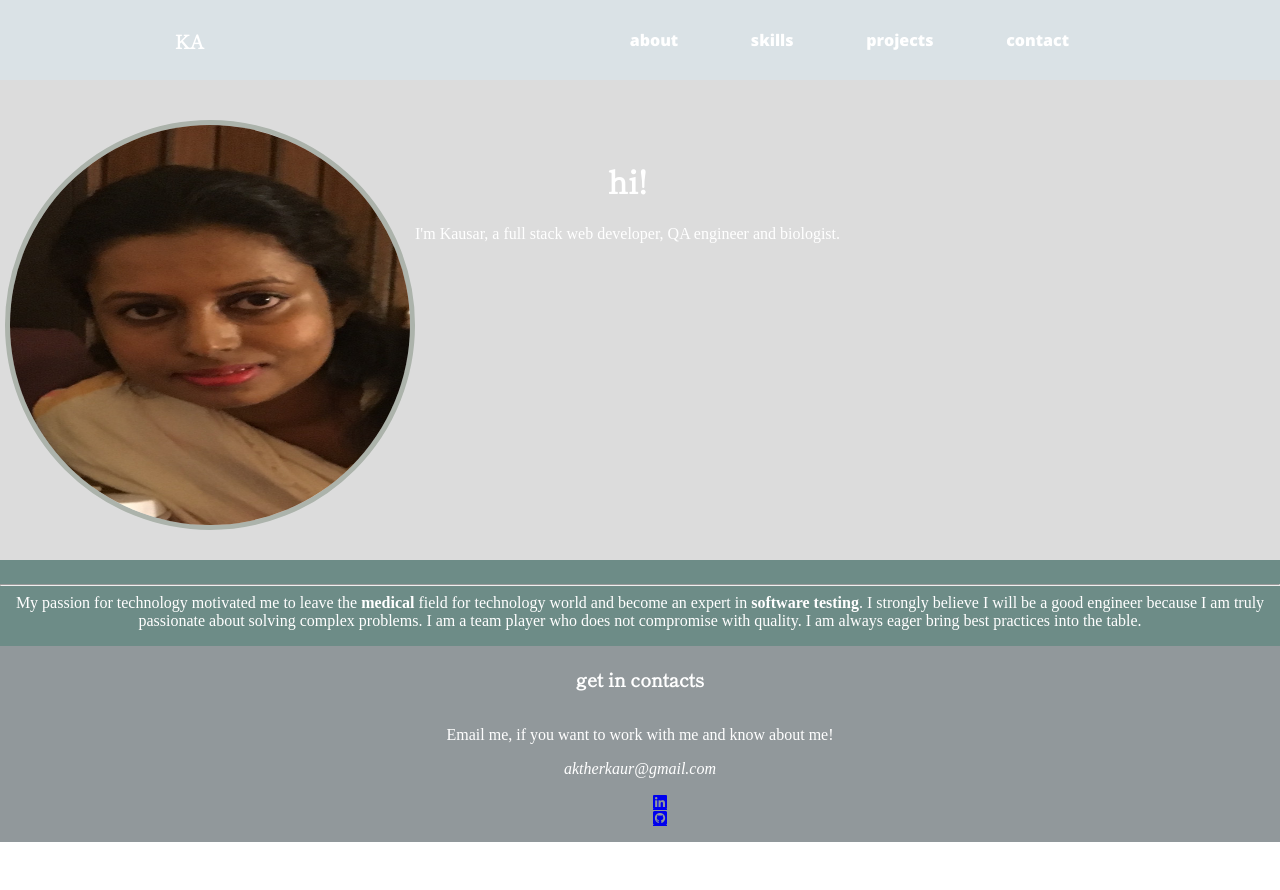
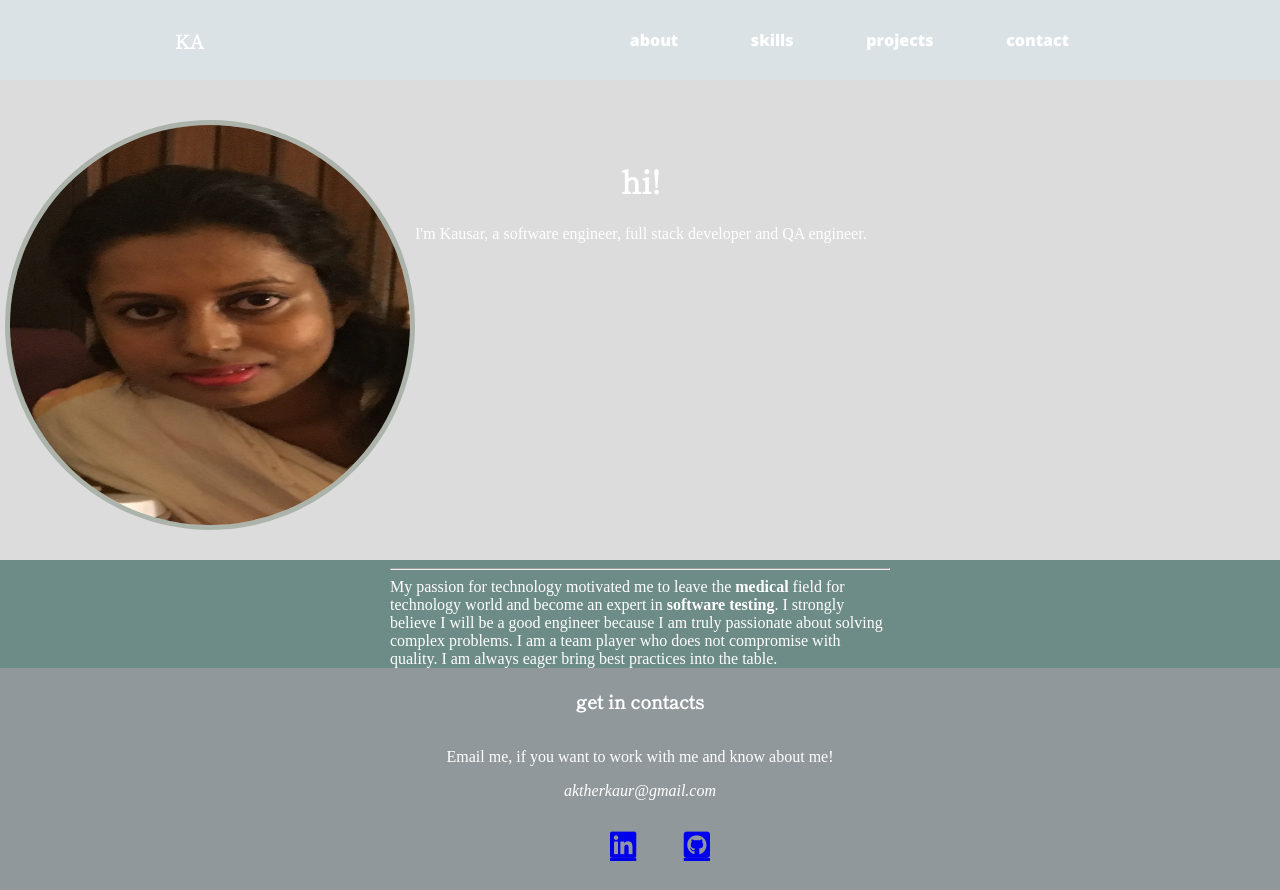
Before and after one commit to kakther/kausarakther-portfolio, a React (Create React App) app: page /about in a window 1280 px wide. Before the commit the page ends 842 px from the top, so only its background shows below. Built offline with nearby package versions, Linux system fonts and the light colour scheme.

Commit message:
resize icons

```diff
--- a/src/components/About.js
+++ b/src/components/About.js
@@ -11,7 +11,7 @@ function About() {
 
             <p id='about-me'>
                 <h1>hi!</h1>
-                I'm Kausar, a full stack web developer, QA engineer and biologist.
+                I'm Kausar, a software engineer, full stack developer and QA engineer.
             </p>
            <div>
 
--- a/src/components/Footer.js
+++ b/src/components/Footer.js
@@ -6,11 +6,11 @@ function Footer() {
             <h3>get in contacts</h3>
             <p>Email me, if you want to work with me and know about me!</p>
             <address>aktherkaur@gmail.com</address>
-            <ul>
+            <ul className='footer-ul'>
                 <li className='links'>
                     <a href="https://github.com/"><i class="fab fa-linkedin"></i></a>
                 </li>
-                <li>
+                <li >
                     <a href="https://github.com/"><i class="fab fa-github-square"></i></a>
                 </li>
             </ul>
--- a/src/index.css
+++ b/src/index.css
@@ -75,10 +75,15 @@ h1, h2, h3, h4{
 #pb{
   display: flex;
   background-color: var(--seafoam);
-  text-align: center;
   color: white;
+  width: 100%;
 }
 
+
+#pb p{
+  margin: 0 auto;
+  width: 500px;
+}
 
 /* SKILLS */
 .skills{
@@ -98,15 +103,15 @@ h1, h2, h3, h4{
 
 }
 
-/* .skills-icons ul{
+.skills-icons{
   display: flex;
-  flex-flow: row wrap;
-  justify-content: space-around;
-  overflow-x: auto;
-  padding-left: 0px;
+  width: 80%;
+  margin: 0 auto;
+  flex-wrap: wrap;
 
 
-} */
+
+}
 
 .skills-icons li{
   display: flex;
@@ -185,3 +190,11 @@ li{
   min-height: 2vh;
   flex-direction: row;
 }
+
+.footer-ul{
+  display: flex;
+  width: 100px;
+  font-size: 30px;
+  justify-content: space-between;
+
+}
```
